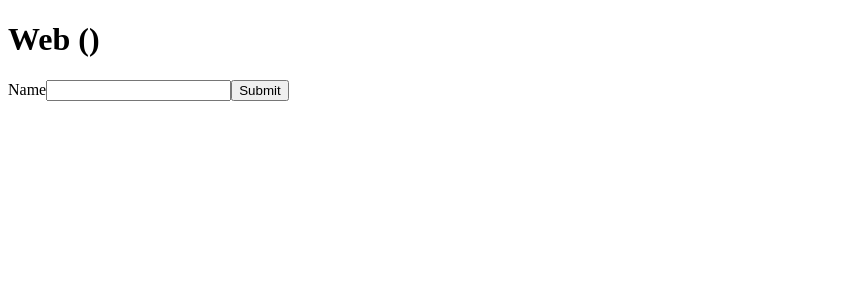
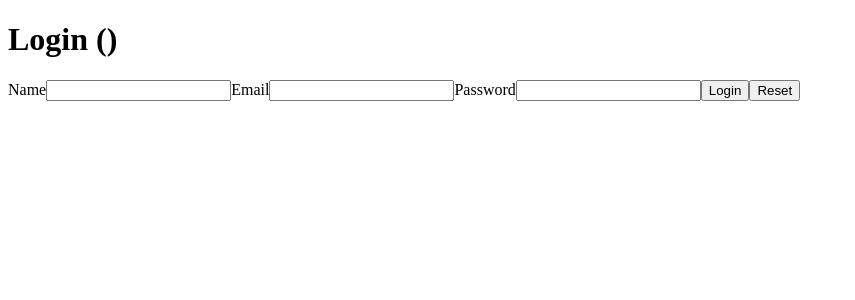
Before and after one commit to Greek/nextjs-trpc-monorepo, a Next.js app in the folder apps/web/: page / in a window 1280 px wide. Shown: the top 300 px of the page, without its empty margins (0-855 px from the left). Built offline with nearby package versions, Linux system fonts and the light colour scheme; no server answers.

Commit message:
web: rename `utils` -> `lib`
Signed-off-by: Andreas <git@fsck.rip>

```diff
--- a/apps/web/src/app/layout.tsx
+++ b/apps/web/src/app/layout.tsx
@@ -1,4 +1,4 @@
-import { TRPCProviders } from "@/utils/trpc/query-client";
+import { TRPCProviders } from "@/lib/trpc/query-client";
 
 export default function RootLayout({
   children,
--- a/apps/web/src/app/page.tsx
+++ b/apps/web/src/app/page.tsx
@@ -2,12 +2,16 @@
 
 import { useState, ChangeEvent, FormEvent } from "react";
 import { Button } from "@repo/ui/button";
-import { useTRPC } from "@/utils/trpc";
+import { useTRPC } from "@/lib/trpc";
 import { useMutation } from "@tanstack/react-query";
 import { env } from "@/env";
 
-export default function Web() {
-  const [name, setName] = useState<string>("");
+export default function LoginForm() {
+  const [form, setForm] = useState({
+    name: "",
+    email: "",
+    password: "",
+  });
 
   const { app: api } = useTRPC();
   const response = useMutation<Record<string, unknown>>(
@@ -15,33 +19,58 @@ export default function Web() {
   );
 
   const onChange = (e: ChangeEvent<HTMLInputElement>) => {
-    setName(e.target.value);
+    setForm({ ...form, [e.target.name]: e.target.value });
   };
 
   const onReset = () => {
-    setName("");
+    setForm({ name: "", email: "", password: "" });
   };
 
   const submit = (e: FormEvent<HTMLFormElement>) => {
     e.preventDefault();
-    response.mutate(name);
+    // Example: send all fields, adjust as needed for your API
+    response.mutate(form);
   };
 
   return (
     <div>
-      <h1>Web ({env.NEXT_PUBLIC_DUMMY_VARIABLE})</h1>
+      <h1>Login ({env.NEXT_PUBLIC_DUMMY_VARIABLE})</h1>
       <form onSubmit={submit}>
         <label htmlFor="name">Name</label>
         <input
           type="text"
           name="name"
           id="name"
-          value={name}
+          value={form.name}
           onChange={onChange}
-        ></input>
-        <Button type="submit">Submit</Button>
+          required
+        />
+
+        <label htmlFor="email">Email</label>
+        <input
+          type="email"
+          name="email"
+          id="email"
+          value={form.email}
+          onChange={onChange}
+          required
+        />
+
+        <label htmlFor="password">Password</label>
+        <input
+          type="password"
+          name="password"
+          id="password"
+          value={form.password}
+          onChange={onChange}
+          required
+        />
+
+        <Button type="submit">Login</Button>
+        <Button type="button" onClick={onReset}>
+          Reset
+        </Button>
       </form>
-      {name}
 
       {response.error && (
         <div>
@@ -52,8 +81,8 @@ export default function Web() {
 
       {response.data && (
         <div>
-          <h3>Greeting</h3>
-          <p>{response.data}</p>
+          <h3>Response</h3>
+          <p>{JSON.stringify(response.data)}</p>
         </div>
       )}
     </div>
```
Also changed, not shown: apps/web/src/lib/constants.ts (renamed from apps/web/src/utils/constants.ts), apps/web/src/lib/trpc/index.ts (renamed from apps/web/src/utils/trpc/index.ts), apps/web/src/lib/trpc/query-client.tsx (renamed from apps/web/src/utils/trpc/query-client.tsx).
